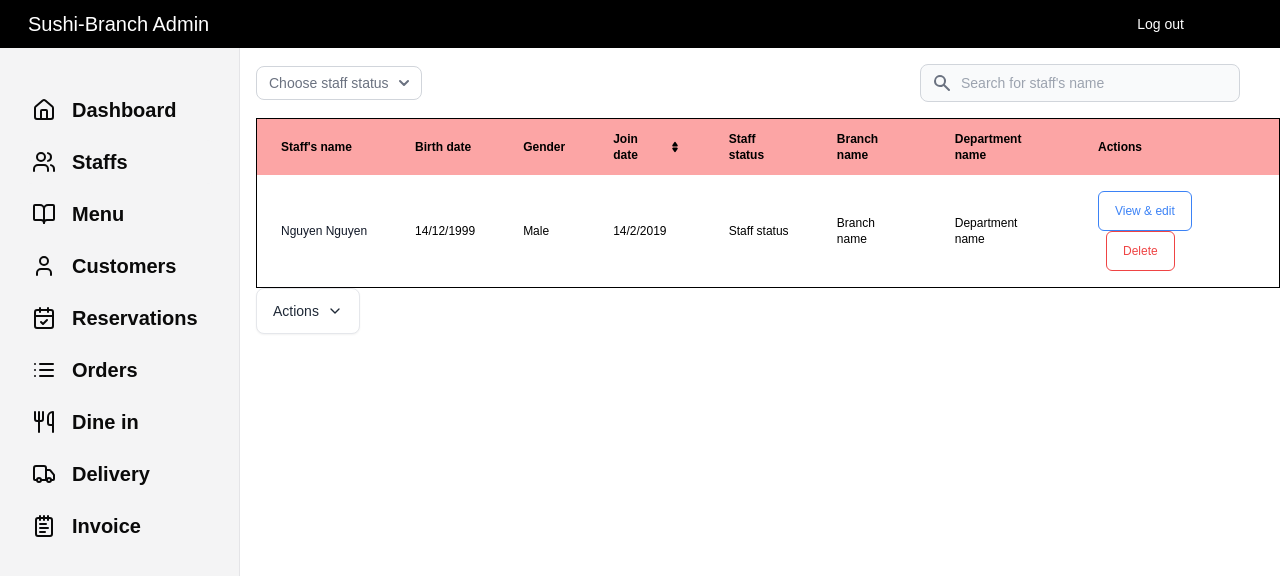
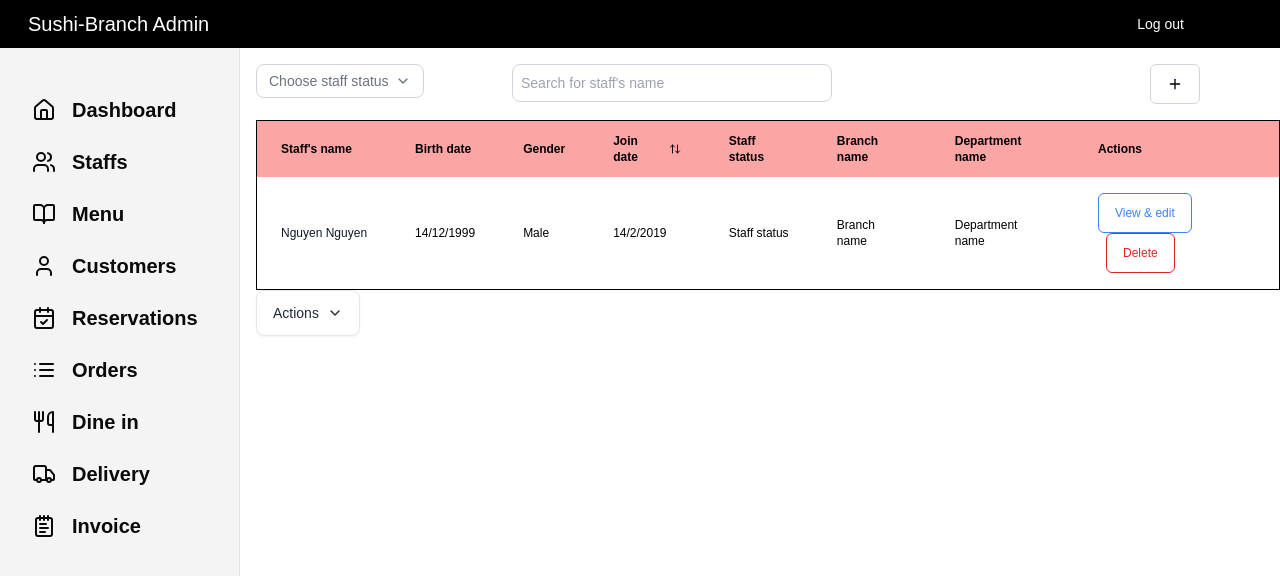
Before and after one commit to hugobatu/Sushi-Restaurant-Management, a Next.js app in the folder src/frontend/: page /a/staffs in a window 1280 px wide. Shown: the top 576 px of the page. Built offline with nearby package versions, Linux system fonts and the light colour scheme.

Commit message:
fixing staffs

```diff
--- a/src/frontend/app/a/staffs/page.tsx
+++ b/src/frontend/app/a/staffs/page.tsx
@@ -2,6 +2,7 @@ import React from 'react';
 import { AdminHeader } from "@/components/Admin/admin-header"
 import { SideNav } from "@/components/Admin/side-nav"
 import { Button } from "@/components/ui/button"
+import { ChevronDown, ArrowUpDown, Plus, Search } from 'lucide-react';
 
 const StaffsPage = () => {
   return (
@@ -10,13 +11,10 @@ const StaffsPage = () => {
       <SideNav />
       <div className="ml-64 mt-4">
         <div className="w-full text-sm text-left rtl:text-right text-black">
-          <div className="flex flex-column sm:flex-row flex-wrap space-y-4 sm:space-y-0 items-center justify-between pb-4">
-            <div>
+          <div className="relative flex-column sm:flex-row flex-wrap space-y-4 sm:space-y-0 items-center justify-between pb-4 h-14">
+            <div className="absolute left-0 top-0">
               <button id="dropdownRadioButton" data-dropdown-toggle="dropdownRadio" className="inline-flex items-center text-gray-500 bg-white border border-gray-300 focus:outline-none hover:bg-gray-100 focus:ring-4 focus:ring-gray-100 font-medium rounded-lg text-sm px-3 py-1.5 dark:bg-gray-800 dark:text-white dark:border-gray-600 dark:hover:bg-gray-700 dark:hover:border-gray-600 dark:focus:ring-gray-700" type="button">
-                    Choose staff status
-                    <svg className="w-2.5 h-2.5 ms-2.5" aria-hidden="true" xmlns="http://www.w3.org/2000/svg" fill="none" viewBox="0 0 10 6">
-                        <path stroke="currentColor" stroke-linecap="round" stroke-linejoin="round" stroke-width="2" d="m1 1 4 4 4-4"/>
-                    </svg>
+                  Choose staff status<ChevronDown className="w-4 h-4 ms-1.5" />
               </button>
               <div id="dropdownRadio" className="z-10 hidden w-48 bg-white divide-y divide-gray-100 rounded-lg shadow dark:bg-gray-700 dark:divide-gray-600" data-popper-reference-hidden="" data-popper-escaped="" data-popper-placement="top" style={{position: 'absolute', inset: 'auto auto 0px 0px', margin: '0px', transform: 'translate3d(522.5px, 3847.5px, 0px)',}}>
                   <ul className="p-3 space-y-1 text-sm text-gray-700 dark:text-gray-200" aria-labelledby="dropdownRadioButton">
@@ -29,12 +27,11 @@ const StaffsPage = () => {
                   </ul>
               </div>
             </div>
-            <label htmlFor="table-search" className="sr-only">Search</label>
-            <div className="relative right-10 rtl:right-auto">
-              <div className="absolute inset-y-0 left-0 rtl:inset-r-0 rtl:right-0 flex items-center ps-3 pointer-events-none">
-                <svg className="w-5 h-5 text-gray-500 dark:text-gray-400" aria-hidden="true" fill="currentColor" viewBox="0 0 20 20" xmlns="http://www.w3.org/2000/svg"><path fill-rule="evenodd" d="M8 4a4 4 0 100 8 4 4 0 000-8zM2 8a6 6 0 1110.89 3.476l4.817 4.817a1 1 0 01-1.414 1.414l-4.816-4.816A6 6 0 012 8z" clip-rule="evenodd"></path></svg>
+            <div className="absolute left-1/4 top-0">
+              <input type="text" id="table-search" className="block p-2 text-sm text-gray-900 border border-gray-300 rounded-lg w-80 bg-white focus:ring-blue-500 focus:border-blue-500 dark:bg-gray-700 dark:border-gray-600 dark:placeholder-gray-400 dark:text-white dark:focus:ring-blue-500 dark:focus:border-blue-500" placeholder="Search for staff's name"></input>
             </div>
-              <input type="text" id="table-search" className="block p-2 ps-10 text-sm text-gray-900 border border-gray-300 rounded-lg w-80 bg-gray-50 focus:ring-blue-500 focus:border-blue-500 dark:bg-gray-700 dark:border-gray-600 dark:placeholder-gray-400 dark:text-white dark:focus:ring-blue-500 dark:focus:border-blue-500" placeholder="Search for staff's name"></input>
+            <div className="absolute top-0 right-20">
+              <Button variant="outline" className="border-gray-300 bg-white hover:bg-slate-100"><Plus /></Button>
             </div>
           </div>
           <table className="border-collapse border border-black rounded-lg">
@@ -52,10 +49,7 @@ const StaffsPage = () => {
                 <th scope="col" className="px-6 py-3">
                   <div className="flex items-center">
                   Join date
-                    <a href="#">
-                    <svg className="w-3 h-3 ms-1.5" aria-hidden="true" xmlns="http://www.w3.org/2000/svg" fill="currentColor" viewBox="0 0 24 24">
-                    <path d="M8.574 11.024h6.852a2.075 2.075 0 0 0 1.847-1.086 1.9 1.9 0 0 0-.11-1.986L13.736 2.9a2.122 2.122 0 0 0-3.472 0L6.837 7.952a1.9 1.9 0 0 0-.11 1.986 2.074 2.074 0 0 0 1.847 1.086Zm6.852 1.952H8.574a2.072 2.072 0 0 0-1.847 1.087 1.9 1.9 0 0 0 .11 1.985l3.426 5.05a2.123 2.123 0 0 0 3.472 0l3.427-5.05a1.9 1.9 0 0 0 .11-1.985 2.074 2.074 0 0 0-1.846-1.087Z"/>
-                    </svg></a>
+                    <a href="#"><ArrowUpDown className="w-3 h-3 ms-1.5" /></a>
                   </div>
                 </th>
                 <th scope="col" className="px-6 py-3">
@@ -73,7 +67,7 @@ const StaffsPage = () => {
               </tr>
             </thead>
             <tbody>
-              <tr className="odd:bg-white even:bg-gray-200 text-xs text-black">
+              <tr className="odd:bg-white even:bg-gray-100 text-xs text-black">
                 <th scope="row" className="px-6 py-4 font-medium text-gray-900 whitespace-nowrap dark:text-white">
                   Nguyen Nguyen
                 </th>
@@ -96,8 +90,8 @@ const StaffsPage = () => {
                   Department name
                 </td>
                 <td className="px-6 py-4">
-                  <Button variant="outline" className="text-xs bg-white hover:bg-gray-200 border-blue-500 hover:border-blue-700 text-blue-500 hover:text-blue-700">View & edit</Button>
-                  <Button variant="outline" className="ml-2 text-xs bg-white hover:bg-gray-200 border-red-500 hover:border-red-700 text-red-500 hover:text-red-70">Delete</Button>
+                  <Button variant="outline" className="text-xs bg-white hover:bg-blue-500 border-blue-500 hover:border-blue-500 text-blue-500 hover:text-white">View & edit</Button>
+                  <Button variant="outline" className="ml-2 text-xs bg-white hover:bg-red-600 border-red-600 hover:border-red-600 text-red-600 hover:text-white">Delete</Button>
                 </td>
               </tr>
             </tbody>
--- a/src/frontend/app/a/staffs/staff-edit/page.tsx
+++ b/src/frontend/app/a/staffs/staff-edit/page.tsx
@@ -0,0 +1,12 @@
+import React from 'react';
+import { Button } from "@/components/ui/button"
+import { ArrowLeft } from 'lucide-react';
+const StaffEditPage = () => {
+  return (
+    <div className="ml-4 mt-4">
+        <Button variant="outline" className="border-black bg-white hover:bg-slate-100 mr-20"><ArrowLeft h-5 w-5/></Button>
+        <span className="text-xl">Edit Staff</span>
+    </div>
+  );
+}
+export default StaffEditPage;
```
Lines whose indentation alone changed are shown as unchanged.
